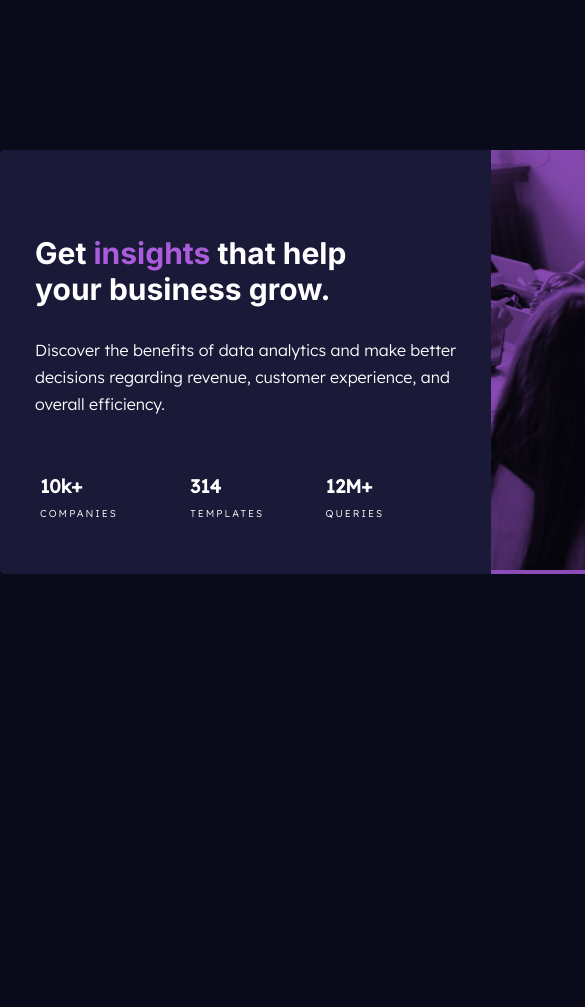
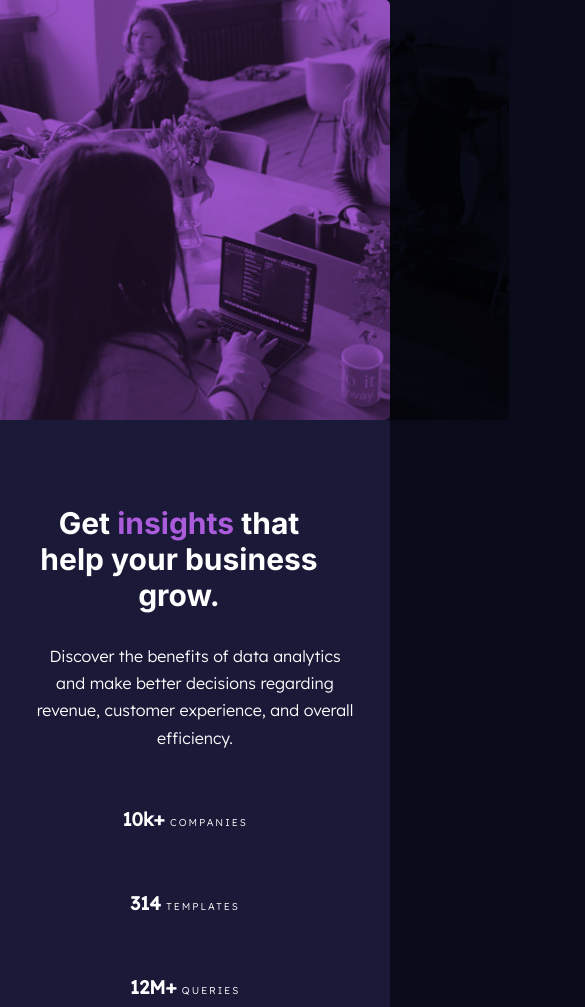
Before and after one commit to dominiquemc/stats-preview-card, a plain HTML site: page index.html in a window 390 px wide. Shown: the top 1007 px of the page, 585 px wide, since content can reach past the window. Before the commit the page ends 844 px from the top, so only its background shows below. Drawn offline with Linux system fonts and the light colour scheme.

Commit message:
starting work on media queries

```diff
--- a/styles.css
+++ b/styles.css
@@ -35,16 +35,17 @@ width: 1000px;
 }
 
 .image-container {
+  display: flex;
   background-color: #9F55CE;
   border-top-right-radius: 5px;
   border-bottom-right-radius: 5px;
-  opacity: 0.85;
 }
 
-.image {
-  height: 420px;
+img {
   border-top-right-radius: 5px;
   border-bottom-right-radius: 5px;
+  opacity: 0.85;
+  height: 420px;
   mix-blend-mode: multiply;
 }
 
@@ -95,3 +96,26 @@ span {
   letter-spacing: 2px;
   font-weight: 200;
 }
+
+/* MEDIA QUERIES */
+
+@media (max-width: 962px) {
+  .container {
+    display: flex;
+    flex-direction: column-reverse;
+    max-width: 100%;
+    margin: auto;
+    text-align: center;
+
+  }
+  .analytics {
+    flex-direction: column;
+  }
+  .image-container {
+  display: flex;
+  background-color: #9F55CE;
+  border-top-right-radius: 5px;
+  border-bottom-right-radius: 5px;
+
+  }
+}
```
